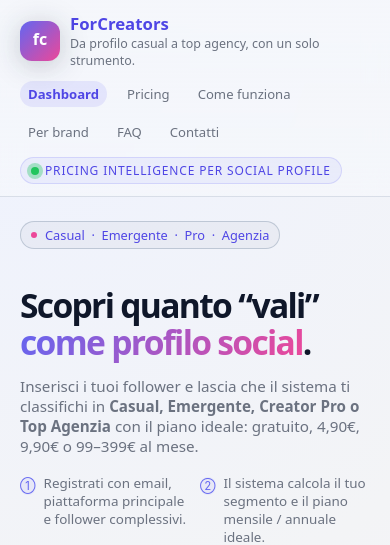
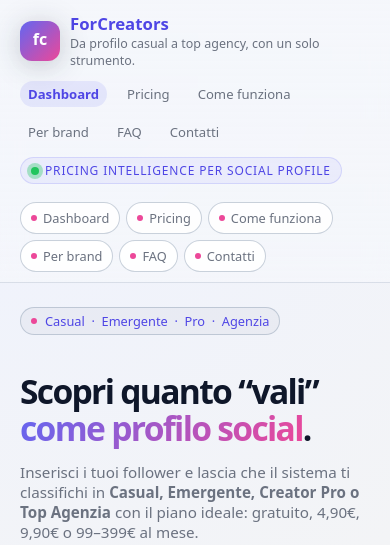
Before and after one commit to antoniobottalico1505/creator-segmentation, a FastAPI app: page / in a window 390 px wide. Shown: the top 545 px of the page. Run offline with FastAPI, Linux system fonts and the light colour scheme.

Commit message:
Aggiunge menu mobile con tutti i link sotto head

```diff
--- a/templates/index.html
+++ b/templates/index.html
@@ -109,6 +109,51 @@
       background: #22c55e;
       box-shadow: 0 0 0 4px rgba(34,197,94,0.35);
     }
+
+    /* NAV SOTTO HEADER (mobile/desktop) */
+    .main-nav {
+      max-width: 1100px;
+      margin: 0 auto;
+      padding: 6px 20px 10px;
+      display: flex;
+      flex-wrap: wrap;
+      gap: 6px;
+    }
+    .nav-link {
+      font-size: 0.8rem;
+      padding: 6px 10px;
+      border-radius: 999px;
+      border: 1px solid rgba(148,163,184,0.5);
+      background: rgba(255,255,255,0.9);
+      color: var(--text-muted);
+      text-decoration: none;
+      white-space: nowrap;
+      display: inline-flex;
+      align-items: center;
+      gap: 6px;
+    }
+    .nav-link:hover {
+      border-color: var(--blue);
+      color: var(--blue-dark);
+      box-shadow: 0 1px 4px rgba(15,23,42,0.12);
+    }
+    .nav-link span.dot {
+      width: 6px;
+      height: 6px;
+      border-radius: 999px;
+      background: var(--accent);
+    }
+    @media (max-width: 720px) {
+      .main-nav {
+        justify-content: flex-start;
+      }
+    }
+    @media (min-width: 721px) {
+      .main-nav {
+        justify-content: flex-end;
+      }
+    }
+
     .main {
       max-width: 1100px;
       margin: 24px auto 32px;
@@ -507,6 +552,34 @@
       </div>
     </div>
   </div>
+
+  <!-- NAV PILL SOTTO HEADER (stessa pagina, utile su mobile) -->
+  <nav class="main-nav">
+    <a href="#dashboardSection" class="nav-link">
+      <span class="dot"></span>
+      <span>Dashboard</span>
+    </a>
+    <a href="/pricing" class="nav-link">
+      <span class="dot"></span>
+      <span>Pricing</span>
+    </a>
+    <a href="/come-funziona" class="nav-link">
+      <span class="dot"></span>
+      <span>Come funziona</span>
+    </a>
+    <a href="/per-brand" class="nav-link">
+      <span class="dot"></span>
+      <span>Per brand</span>
+    </a>
+    <a href="/faq" class="nav-link">
+      <span class="dot"></span>
+      <span>FAQ</span>
+    </a>
+    <a href="/contatti" class="nav-link">
+      <span class="dot"></span>
+      <span>Contatti</span>
+    </a>
+  </nav>
 </header>
 
 <main class="main">
@@ -1048,7 +1121,7 @@
       mkPostViews.textContent = kit.estimated.post_avg_views.toLocaleString("it-IT");
       mkStoryViews.textContent = kit.estimated.story_avg_views.toLocaleString("it-IT");
 
-           mkPostPrice.textContent = formatPrice(kit.suggested_rates_eur.single_post);
+      mkPostPrice.textContent = formatPrice(kit.suggested_rates_eur.single_post);
       mkStoryPrice.textContent = formatPrice(kit.suggested_rates_eur.single_story);
       mkBundlePrice.textContent = formatPrice(kit.suggested_rates_eur.bundle_post_3stories);
 
```
